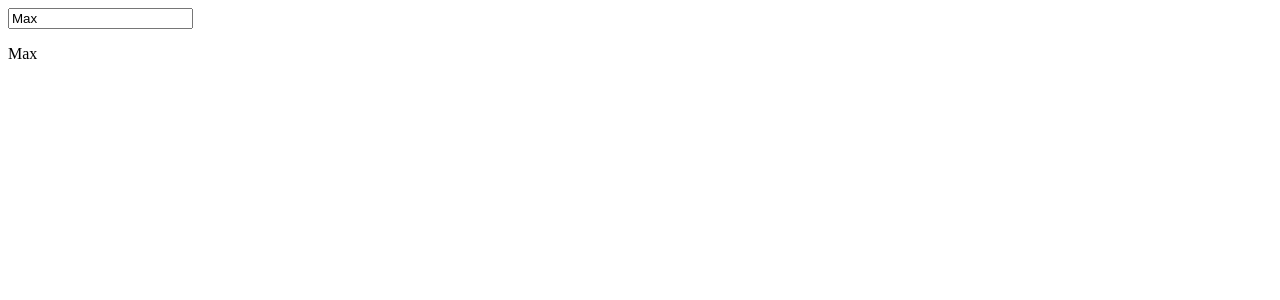
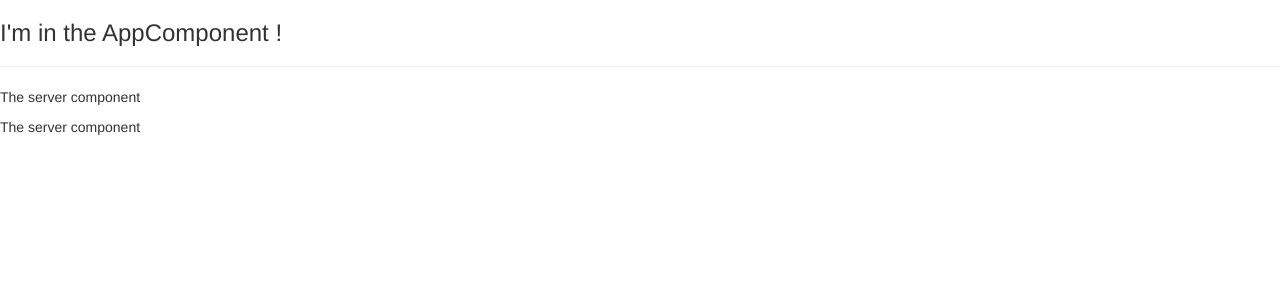
Before and after one commit to djey64/my-first-app, an Angular app: page / in a window 1280 px wide. Shown: the top 300 px of the page. Built offline with nearby package versions, Linux system fonts and the light colour scheme.

Commit message:
Section 2 - 20

```diff
--- a/angular.json
+++ b/angular.json
@@ -25,6 +25,7 @@
               "src/assets"
             ],
             "styles": [
+              "node_modules/bootstrap/dist/css/bootstrap.min.css",
               "src/styles.css"
             ],
             "scripts": []
--- a/package.json
+++ b/package.json
@@ -18,6 +18,7 @@
     "@angular/platform-browser": "^16.2.0",
     "@angular/platform-browser-dynamic": "^16.2.0",
     "@angular/router": "^16.2.0",
+    "bootstrap": "^3.4.1",
     "rxjs": "~7.8.0",
     "tslib": "^2.3.0",
     "zone.js": "~0.13.0"
--- a/src/app/app.component.html
+++ b/src/app/app.component.html
@@ -1,2 +1,3 @@
-<input type="text" [(ngModel)]="name" >
-<p>{{ name }}</p>
+<h3>I'm in the AppComponent !</h3>
+<hr />
+<app-servers />
--- a/src/app/app.component.ts
+++ b/src/app/app.component.ts
@@ -6,5 +6,4 @@
   styleUrls: ['./app.component.css']
 })
 export class AppComponent {
-  name = 'Max';
 }
--- /dev/null
+++ b/src/app/server/server.component.html
@@ -0,0 +1 @@
+<p>The server component</p>
--- /dev/null
+++ b/src/app/servers/servers.component.html
@@ -0,0 +1,2 @@
+<app-server />
+<app-server />
```
Also changed, not shown: src/app/app.module.ts (+5 -3 lines), src/app/server/server.component.ts (added, +9 -0 lines), src/app/servers/servers.component.ts (added, +10 -0 lines), src/app/servers/servers.component.css (added), 1 other file (tests, documents, lock files or other folders).
